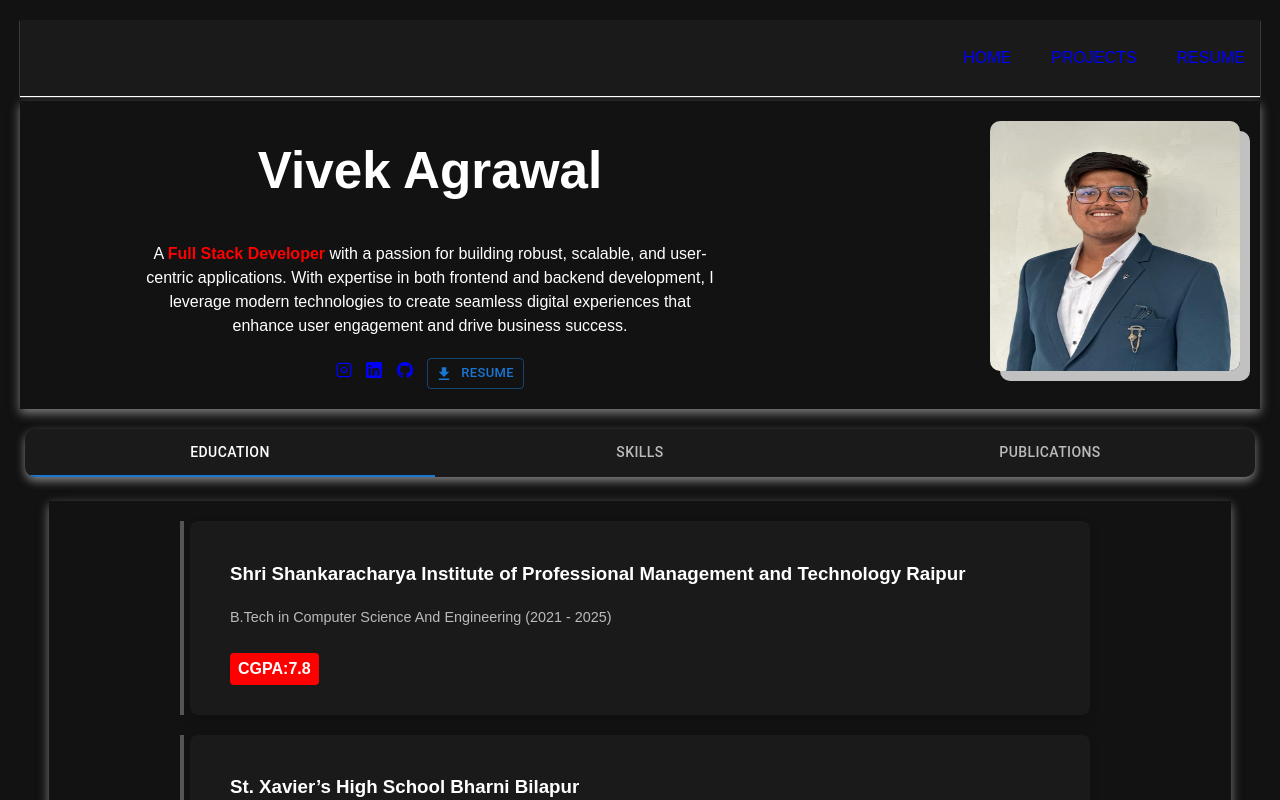
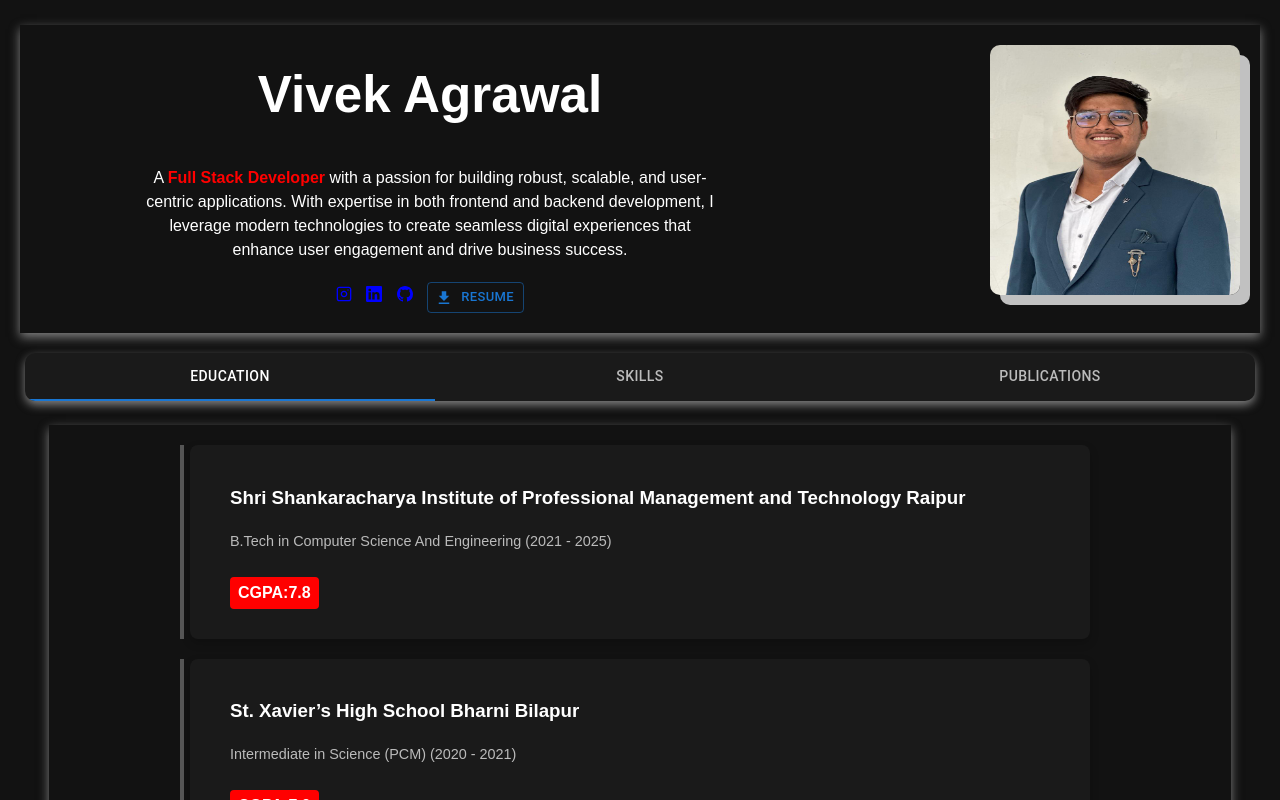
Before and after one commit to vivekagrawal07/Portfolio, a React (Vite) app: page / in a window 1280 px wide. Shown: the top 800 px of the page. Built offline with nearby package versions, Linux system fonts and the light colour scheme.

Commit message:
Update App.tsx

```diff
--- a/src/App.tsx
+++ b/src/App.tsx
@@ -65,16 +65,6 @@ const App = () => {
   ];
   return(
   <div className="home-container" id="1">
-      <div className="navbar">
-        <div className="logo"></div>
-        <nav>
-  <ul className="nav-links">
-    <li><a style={{color:"blue"}} href="#1" className="nav-link">HOME</a></li>
-    <li><a style={{color:"blue"}} href="#2" className="nav-link">PROJECTS</a></li>
-    <li><a style={{color:"blue"}} href="https://drive.google.com/file/d/1FycltO0WhhPHYEc7ahHId5T6GaSGjqNL/view?usp=drive_link" className="nav-link">RESUME</a></li>
-  </ul>
-</nav>
-        </div>
 <section className="me" >
 <div className='me-1'>
 <h1 className="animate__animated animate__fadeInDownBig" >Vivek Agrawal </h1>
```
